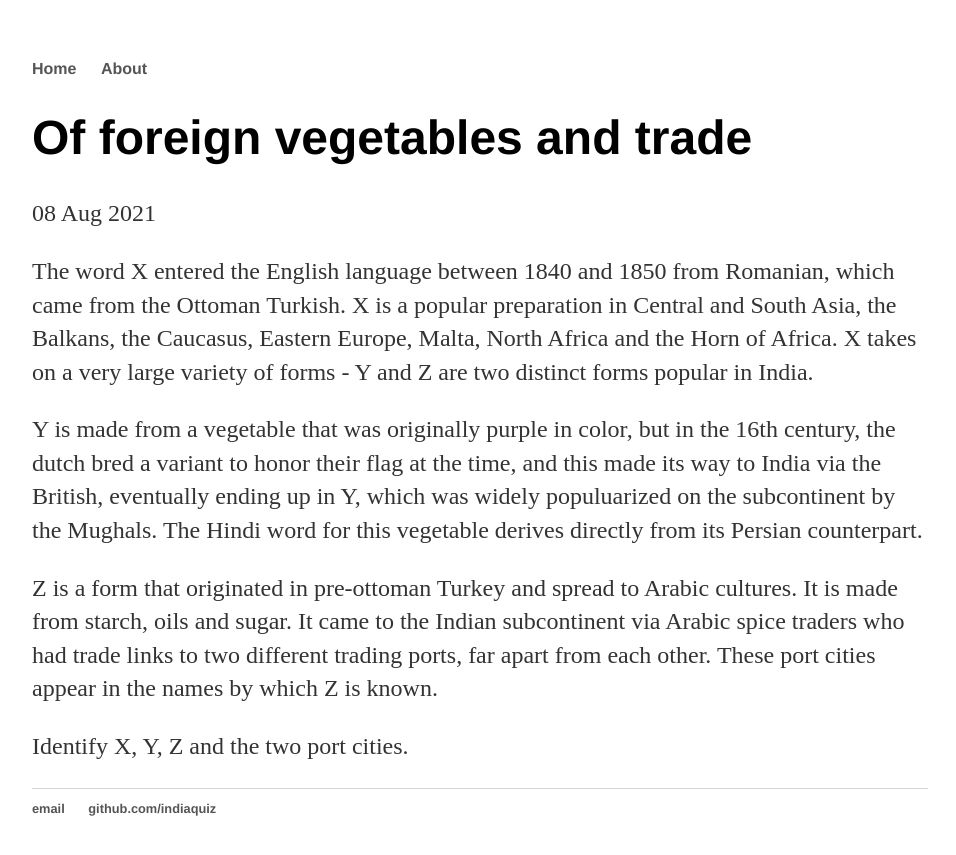
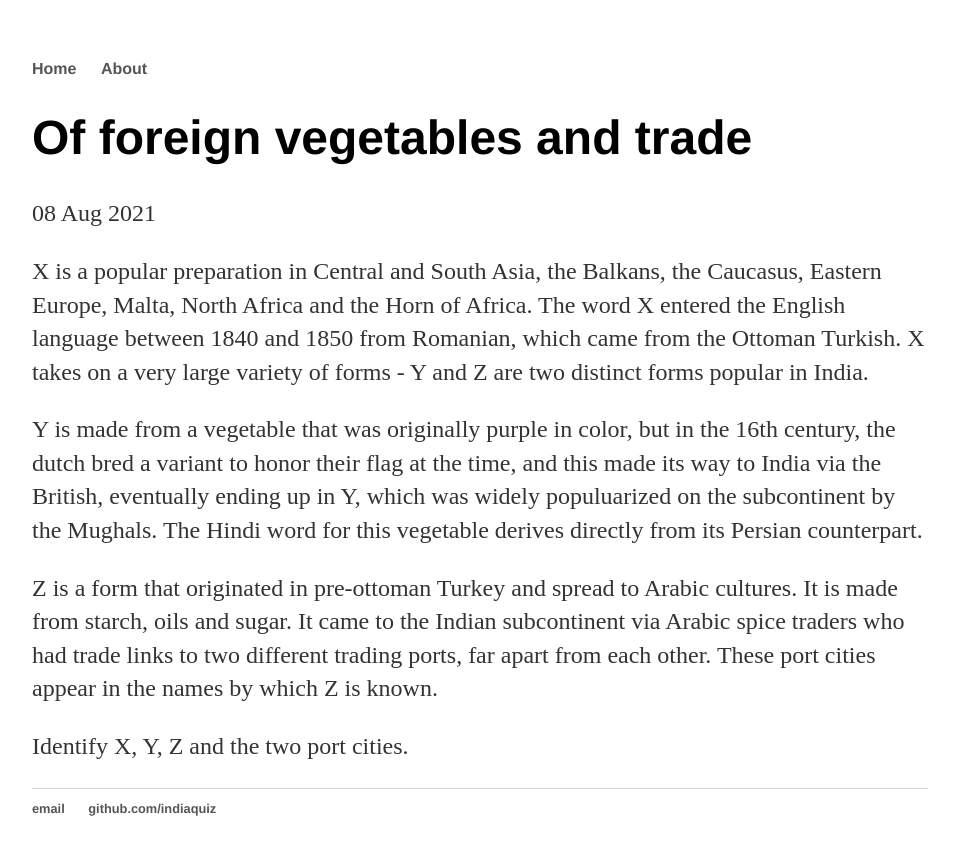
Before and after one commit to indiaquiz/indiaquiz.github.io, a Jekyll site: the page built from _posts/2021-08-08-foreign-vegetables.md, in a window 1280 px wide. Shown: the top 855 px of the page, without its empty margins (160-1116 px from the left). Built offline with Jekyll 4.4.1, drawn with Linux system fonts in a browser that asks for light colours.

```diff
--- a/_posts/2021-08-08-foreign-vegetables.md
+++ b/_posts/2021-08-08-foreign-vegetables.md
@@ -4,7 +4,7 @@ title: "Of foreign vegetables and trade"
 date: 2021-08-08
 ---
 
-The word X entered the English language between 1840 and 1850 from Romanian, which came from the Ottoman Turkish. X is a popular preparation in Central and South Asia, the Balkans, the Caucasus, Eastern Europe, Malta, North Africa and the Horn of Africa. X takes on a very large variety of forms -  Y and Z are two distinct forms popular in India.
+X is a popular preparation in Central and South Asia, the Balkans, the Caucasus, Eastern Europe, Malta, North Africa and the Horn of Africa. The word X entered the English language between 1840 and 1850 from Romanian, which came from the Ottoman Turkish. X takes on a very large variety of forms -  Y and Z are two distinct forms popular in India.
 
 Y is made from a vegetable that was originally purple in color, but in the 16th century, the dutch bred a variant to honor their flag at the time, and this made its way to India via the British, eventually ending up in Y, which was widely populuarized on the subcontinent by the Mughals. The Hindi word for this vegetable derives directly from its Persian counterpart.
 
```
